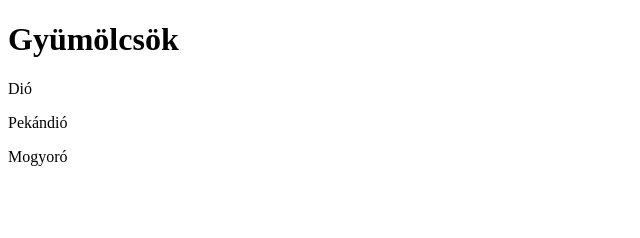
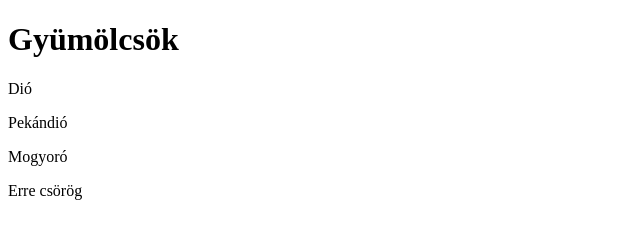
Before and after one commit to VaranyiEszti/vegyigyumi, a website: page index.html in a window 1280 px wide. Shown: the whole page, without its empty margins (0-640 px from the left). Drawn offline with Linux system fonts and the light colour scheme.

Commit message:
Dalocska, höjj!

```diff
--- a/index.html
+++ b/index.html
@@ -11,5 +11,6 @@
     <p>Dió</p>
     <p>Pekándió</p>
     <p>Mogyoró</p>
+    <p>Erre csörög</p>
 </body>
 </html>
```
